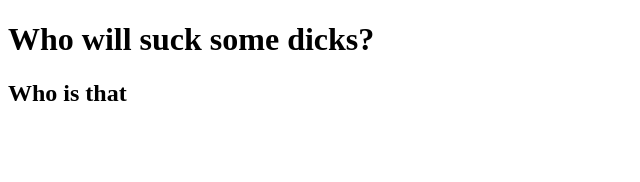
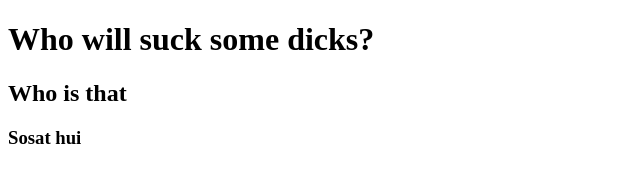
Before and after one commit to MaselkoVol/git_test, a plain HTML site: page client/index.html in a window 1280 px wide. Shown: the full height of the page, 0-640 px from the left. Drawn offline with Linux system fonts and the light colour scheme.

Commit message:
jsadkljsadlkfjasjfie9wcs

```diff
--- a/client/index.html
+++ b/client/index.html
@@ -8,5 +8,6 @@
 <body>
 	<h1>Who will suck some dicks?</h1>
 	<h2>Who is that</h2>
+	<h3>Sosat hui</h3>
 </body>
 </html>
```
